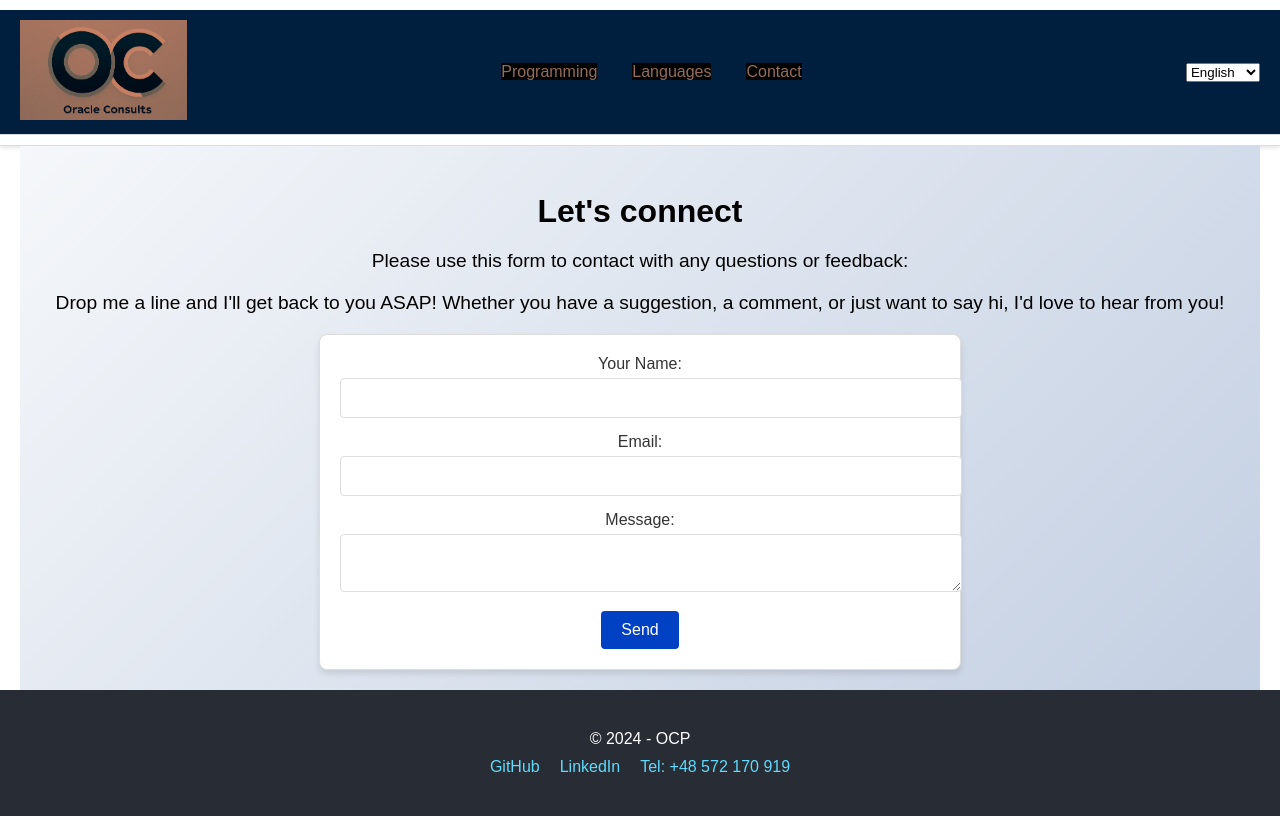
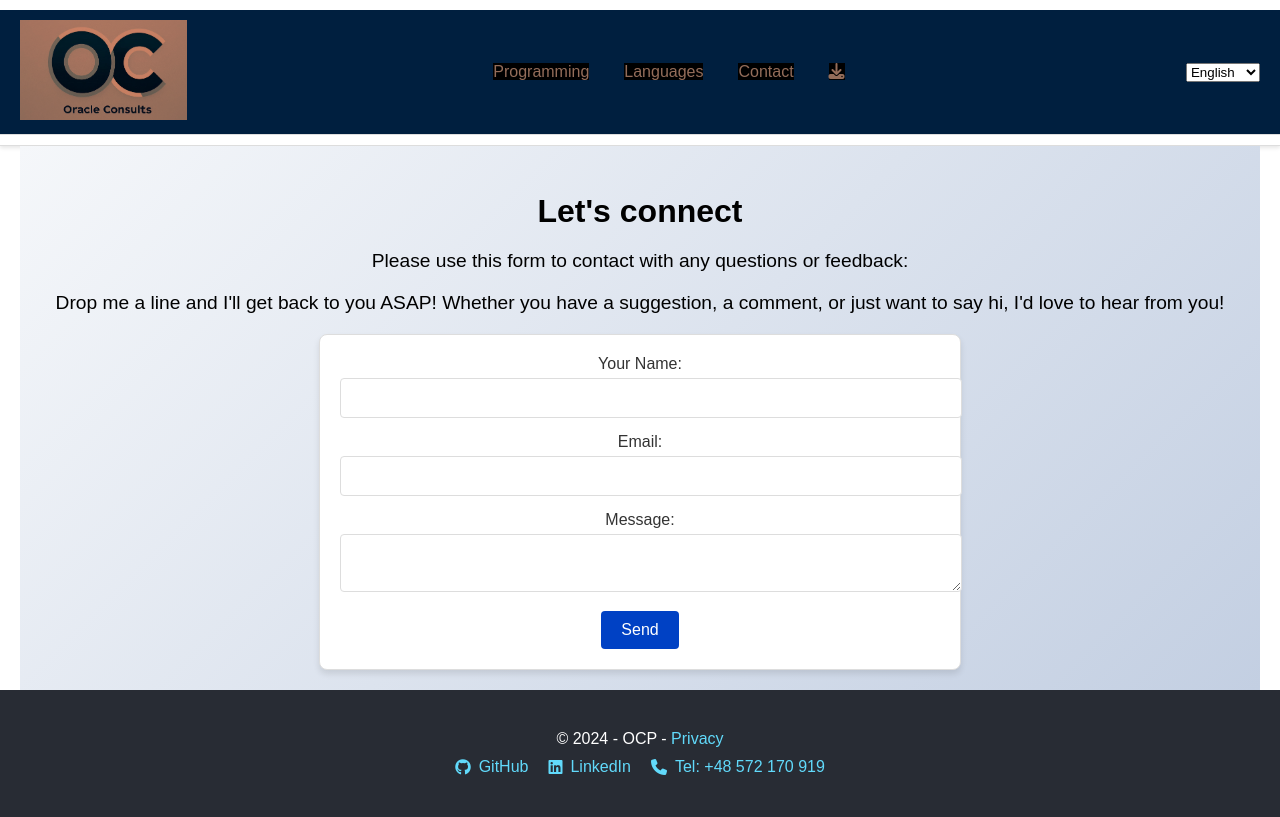
Before and after one commit to stere8/ocp-react, a React (Create React App) app: page /contact in a window 1280 px wide. Built offline with nearby package versions, Linux system fonts and the light colour scheme.

Commit message:
Buildoing up

```diff
--- a/package.json
+++ b/package.json
@@ -3,6 +3,7 @@
   "version": "0.1.0",
   "private": true,
   "dependencies": {
+    "@fortawesome/fontawesome-free": "^6.5.2",
     "@react-email/render": "^0.0.15",
     "@testing-library/jest-dom": "^5.17.0",
     "@testing-library/react": "^13.4.0",
--- a/src/Styles/Footer.css
+++ b/src/Styles/Footer.css
@@ -9,6 +9,12 @@ footer {
 footer a {
   color: #61dafb;
   text-decoration: none;
+  display: inline-flex;
+  align-items: center;
+}
+
+footer a i {
+  margin-right: 8px;
 }
 
 footer a:hover {
--- a/src/components/Footer.js
+++ b/src/components/Footer.js
@@ -1,15 +1,22 @@
 import React from 'react';
 import '../Styles/Footer.css';
 import { Link } from "react-router-dom";
+import '@fortawesome/fontawesome-free/css/all.min.css'; // Import Font Awesome CSS
 
 const Footer = () => (
   <footer className="border-top footer text-muted">
     <div className="container">
-      &copy; 2024 - OCP
+      &copy; 2024 - OCP - <Link to="/privacy">Privacy</Link>
       <div className="social-links">
-        <a href="https://github.com/stere8/" target="_blank" rel="noopener noreferrer">GitHub</a>
-        <a href="https://www.linkedin.com/in/twizeyimana-o-2302a410a" target="_blank" rel="noopener noreferrer">LinkedIn</a>
-        <a href="tel:+48572170919">Tel: +48 572 170 919</a>
+        <a href="https://github.com/stere8/" target="_blank" rel="noopener noreferrer">
+          <i className="fab fa-github"></i> GitHub
+        </a>
+        <a href="https://www.linkedin.com/in/twizeyimana-o-2302a410a" target="_blank" rel="noopener noreferrer">
+          <i className="fab fa-linkedin"></i> LinkedIn
+        </a>
+        <a href="tel:+48572170919">
+          <i className="fas fa-phone"></i> Tel: +48 572 170 919
+        </a>
       </div>
     </div>
   </footer>
```
Also changed, not shown: 1 other file (tests, documents, lock files or other folders).
